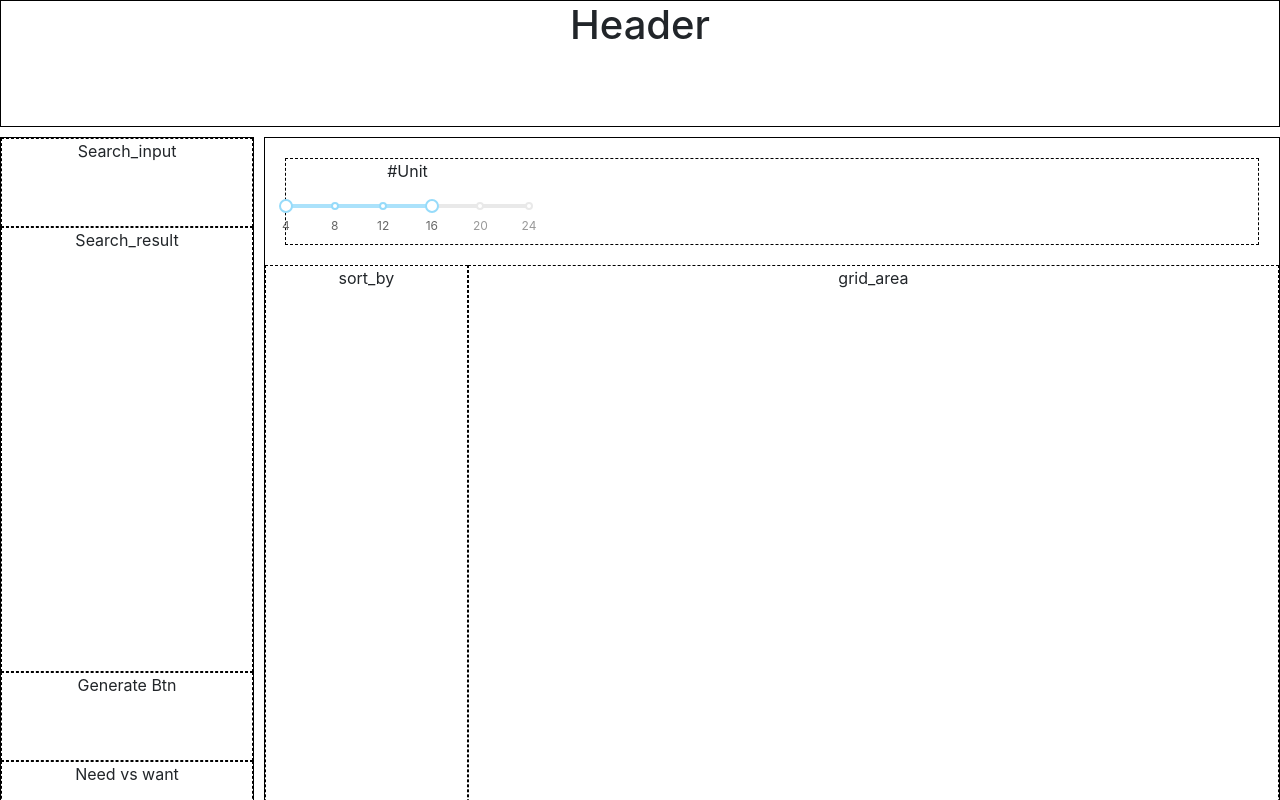
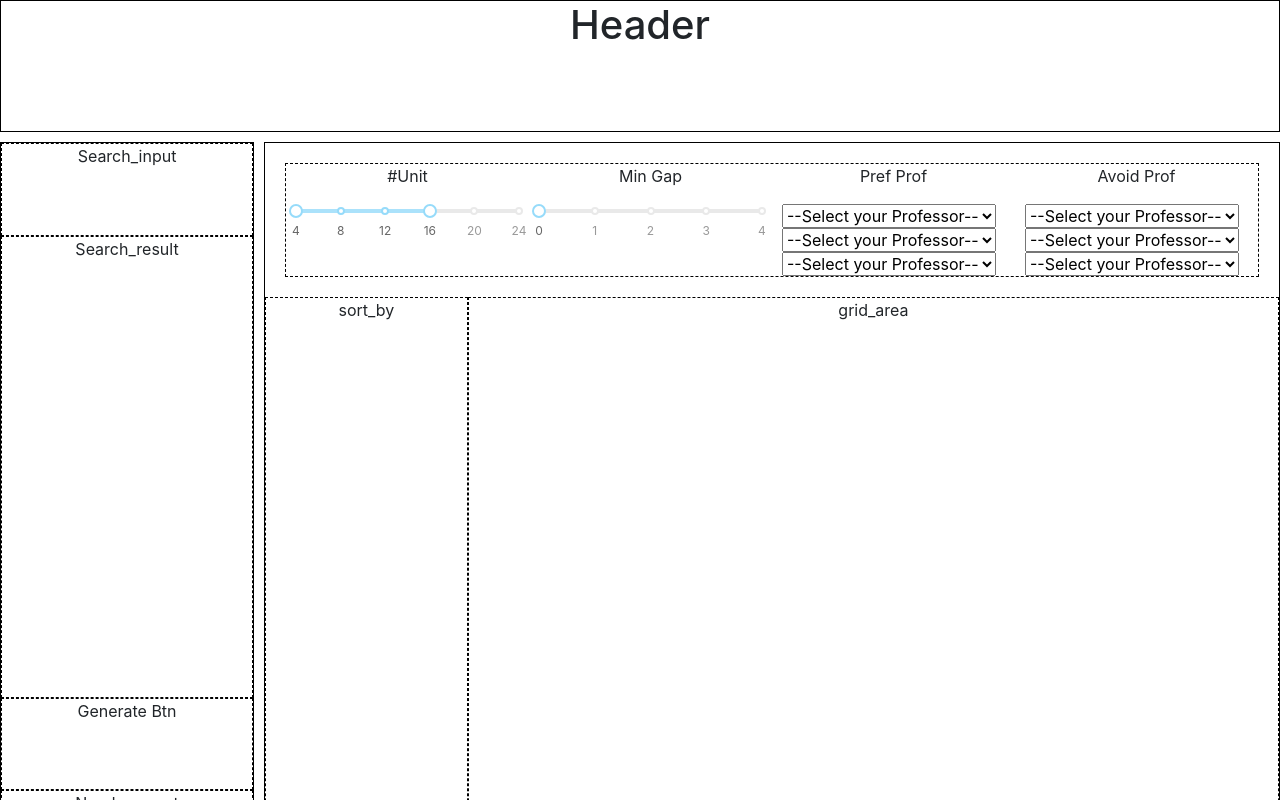
Before and after one commit to kaylynhan/asapp, a React (Create React App) app in the folder client/: page / in a window 1280 px wide. Shown: the top 800 px of the page. Built offline with nearby package versions, Linux system fonts and the light colour scheme.

Commit message:
preference done, adding table

```diff
--- /dev/null
+++ b/client/src/components/GapSlider.js
@@ -0,0 +1,35 @@
+import 'rc-slider/assets/index.css';
+import 'rc-tooltip/assets/bootstrap.css';
+import React from 'react';
+import ReactDOM from 'react-dom';
+import Tooltip from 'rc-tooltip';
+import Slider from 'rc-slider';
+
+class GapSlider extends React.Component{
+    constructor(props){
+        super(props);
+    }
+
+    render(){
+        // log the value in console temporarily
+        function log(value){
+            console.log(value);
+        }
+        let marks = {
+            0:0,
+            1:1,
+            2:2,
+            3:3,
+            4:4
+        }
+
+        return(
+            <div style={{ width: "100%"}}>
+                <p> Min Gap</p>
+                <Slider marks={marks} max={4} min={0} step={1} onChange={log}/>
+            </div>
+        )
+    }
+}
+
+export default GapSlider
--- /dev/null
+++ b/client/src/components/Grid.js
@@ -0,0 +1,44 @@
+let hour = ["8am", "9am", "10am", "11am", "12pm", "1pm", "2pm", "3pm", "4pm", "5pm", "6pm", "7pm", "8pm", "9pm", "10pm"];
+let dayOfWeek = ["Mon", "Tu", "Wed", "Thur", "Fri", "Sat", "Sun"];
+let hour_id = Array(30);
+//for(i of hour_id){
+//    i =
+//}
+
+var table = document.createElement('table'), th, tr, td, row, cell
+for (row = 0; row < 30; row++) {
+    if (row === 0) {
+        th = document.createElement('th')
+        // table header
+        for (cell = 0; cell < 8; cell++) {
+            td = document.createElement('td');
+            if (cell === 0) {
+                td.innerHTML = "";
+            } else {
+                td.innerHTML = dayOfWeek[cell - 1];
+            }
+            th.appendChild(td);
+        }
+        table.append(th);
+
+    }
+    tr = document.createElement('tr')
+    for (cell = 0; cell < 8; cell++) {
+        td = document.createElement('td')
+        if (cell === 0) {
+            if (row % 2 == 0) {
+                td.innerText = `${hour[Math.ceil((row - 1)/2)]}`
+            } else {
+                td.innerText = "";
+            }
+        } else {
+            // set id for each cell
+            td.setAttribute("id", `${dayOfWeek[cell - 1]}${row}`);
+            td.innerText = `${dayOfWeek[cell - 1]}${row}`;
+        }
+        tr.appendChild(td);
+    }
+    table.append(tr)
+}
+var grid_area_container = document.getElementById("grid_area")
+//grid_area_container.appendChild(table);
--- a/client/src/components/HomePage.js
+++ b/client/src/components/HomePage.js
@@ -2,8 +2,10 @@ import React from 'react';
 import SignUp from "../components/Signup.js"
 import "./homepage.css"
 import UnitSlider from "../components/UnitSlider"
-
 import 'rc-slider/assets/index.css';
+import GapSlider from './GapSlider.js';
+import ProfDropdown from './ProfDropdown.js';
+import Grid from "./Grid.js"
 
 
 class HomePage extends React.Component {
@@ -34,10 +36,14 @@ class HomePage extends React.Component {
                                 <UnitSlider />
                             </div>
                             <div id="minGap">
+                                <GapSlider />
                             </div>
-                            <div id="restrictCommute"></div>
-                            <div id="profPref"></div>
-
+                            <div id="profPref">
+                                <ProfDropdown title="Pref Prof" />
+                            </div>
+                            <div id="profAvoid">
+                                <ProfDropdown title="Avoid Prof"></ProfDropdown>
+                            </div>
                         </div>
                             <div id="sort">
                                 <p> sort_by</p>
--- /dev/null
+++ b/client/src/components/ProfDropdown.js
@@ -0,0 +1,35 @@
+import React from 'react';
+
+class ProfDropdown extends React.Component {
+    constructor(props) {
+        super(props);
+
+        this.state = {
+            // pass in your list of profs here
+            ProfList: ["Bowers, Adam", "Ord, Rick", "Zhang, Danna"]
+        }
+    }
+
+    render() {
+        var dropDown =
+            <select>
+                <option value="">--Select your Professor--</option>
+                {
+                    this.state.ProfList.map(name => (
+                        <option value={name}>{name}</option>
+                    ))
+                }
+            </select>
+
+        return (
+            <div>
+                <p style={{textAlign:"center"}}>{this.props.title}</p>
+                {dropDown}
+                {dropDown}
+                {dropDown}
+            </div>
+        )
+    }
+}
+
+export default ProfDropdown
--- a/client/src/components/UnitSlider.js
+++ b/client/src/components/UnitSlider.js
@@ -13,7 +13,13 @@ class UnitSlider extends React.Component {
   constructor(props) {
     super(props);
     this.handle = this.handle.bind(this);
+    this.log = this.log.bind(this);
   }
+
+  log = (value) => {
+    console.log(value);
+  }
+
 
   handle = (props) => {
 
@@ -42,10 +48,14 @@ class UnitSlider extends React.Component {
       20: 20,
       24: 24
     }
+
+    function log(value) {
+      console.log(value);
+    }
     return (
-      <div style={{width:"100%"}}>
+      <div style={{ width: "100%" }}>
         <p> #Unit </p>
-        <Range marks={marks} min={4} max={24} defaultValue={[4, 16]} tipFormatter={value => `${value}`} />
+        <Range marks={marks} onChange={log} min={4} max={24} defaultValue={[4, 16]} tipFormatter={value => `${value}`} />
       </div>
     )
   }
--- a/client/src/components/homepage.css
+++ b/client/src/components/homepage.css
@@ -20,6 +20,11 @@ h1, p{
     grid-template-rows: 1fr 5fr 1fr 3fr;
 }
 
+#preferences > *{
+    margin-left:10px;
+    margin-right:10px;
+}
+
 #left_sidebar > *{
     border: black 1px dashed;
 }
@@ -31,7 +36,7 @@ h1, p{
         "pref pref"
         "sort grid_area";
     grid-template-columns: 1fr 4fr;
-    grid-template-rows: 1fr 6fr;
+    grid-template-rows: 1fr 5fr;
 }
 
 
@@ -47,7 +52,7 @@ h1, p{
     flex:1
 }
 
-#restrictCommute{
+#profAvoid{
     flex:1
 }
 
```
Also changed, not shown: client/src/components/hey.html (added, +14 -0 lines), client/src/components/AddedCourses.js (line endings or trailing spaces). Lines whose indentation alone changed are shown as unchanged.
